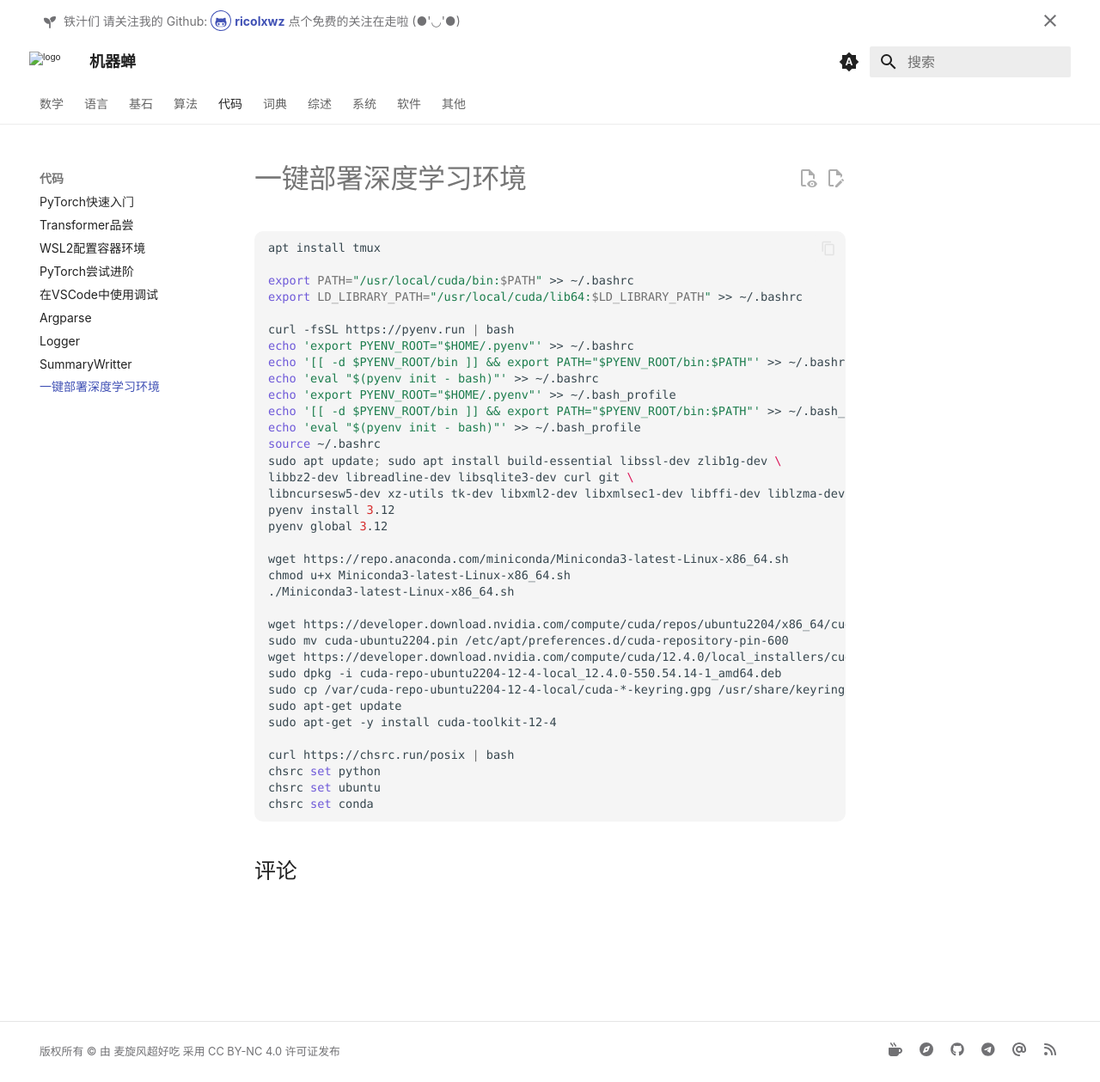
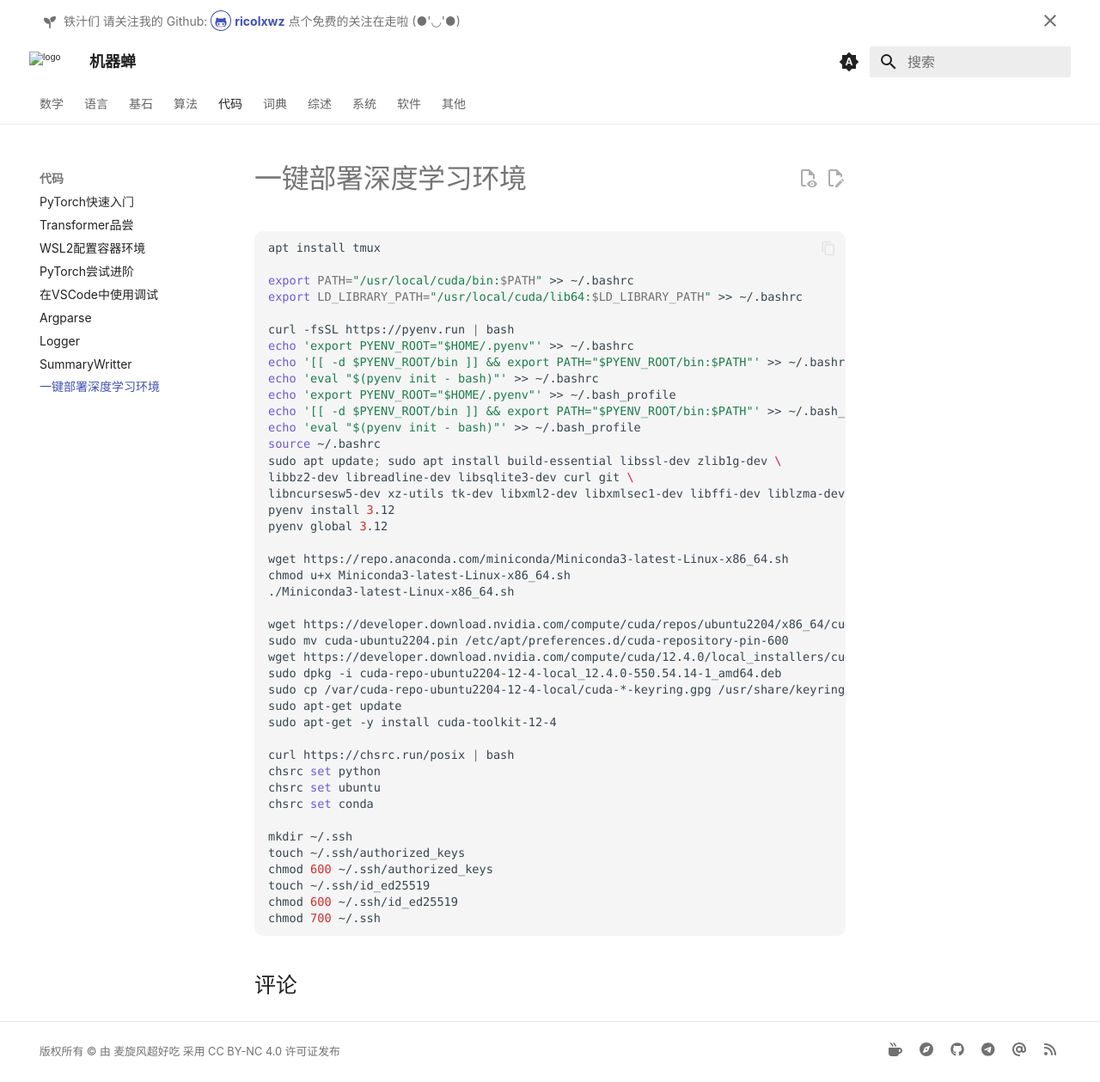
Before and after one commit to ricolxwz/note, an MkDocs documentation site: the page built from docs/code/deploy-dl-env.md, in a window 1280 px wide and 1259 px high. Shown: the whole window at 86% size. Built offline with MkDocs 1.6.1 and Material for MkDocs 9.7.7, drawn with Linux system fonts in a browser that asks for light colours; some web fonts are replaced; comment, search, counter and statistics services are not loaded.

Commit message:
docs: 添加SSH配置步骤到一键部署深度学习环境文档

````diff
--- a/docs/code/deploy-dl-env.md
+++ b/docs/code/deploy-dl-env.md
@@ -39,4 +39,11 @@ curl https://chsrc.run/posix | bash
 chsrc set python
 chsrc set ubuntu
 chsrc set conda
+
+mkdir ~/.ssh
+touch ~/.ssh/authorized_keys
+chmod 600 ~/.ssh/authorized_keys
+touch ~/.ssh/id_ed25519
+chmod 600 ~/.ssh/id_ed25519
+chmod 700 ~/.ssh
 ```
````
